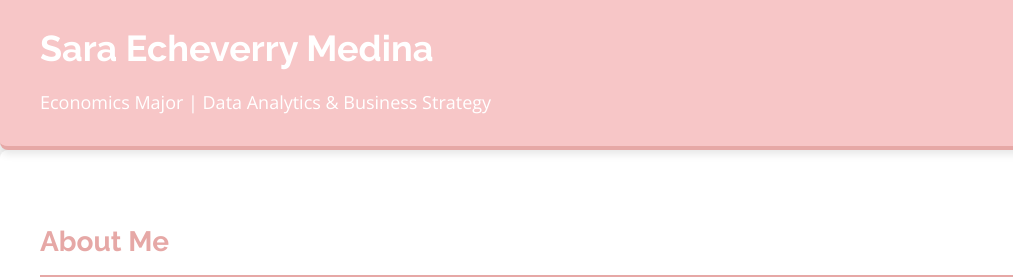
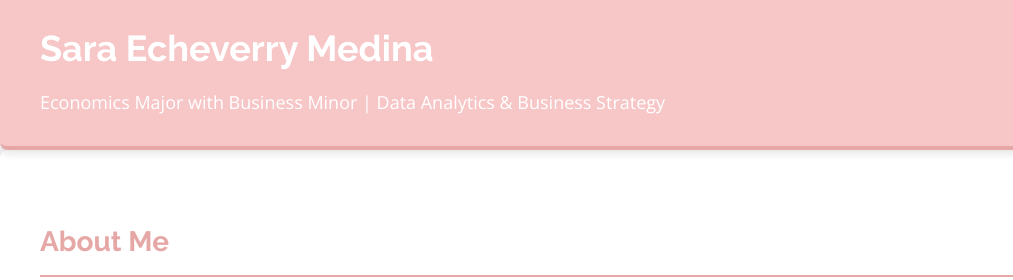
Before and after one commit to Sinahag/web, a plain HTML site: page index.html in a window 1280 px wide. Shown: the top 280 px of the page, 0-1013 px from the left. Drawn offline with nearby package versions, Linux system fonts and the light colour scheme; a script that the page names is missing.

Commit message:
Update index.html

```diff
--- a/index.html
+++ b/index.html
@@ -18,7 +18,7 @@
         <div class="header-content">
             <div class="header-text">
                 <h1>Sara Echeverry Medina</h1>
-                <p>Economics Major | Data Analytics & Business Strategy</p>
+                <p>Economics Major with Business Minor | Data Analytics & Business Strategy</p>
             </div>
             <div class="contact-header">
                 <a href="https://www.linkedin.com/in/sara-echeverry-2a4334249/" target="_blank" aria-label="LinkedIn"><i class="fab fa-linkedin"></i></a>
```
